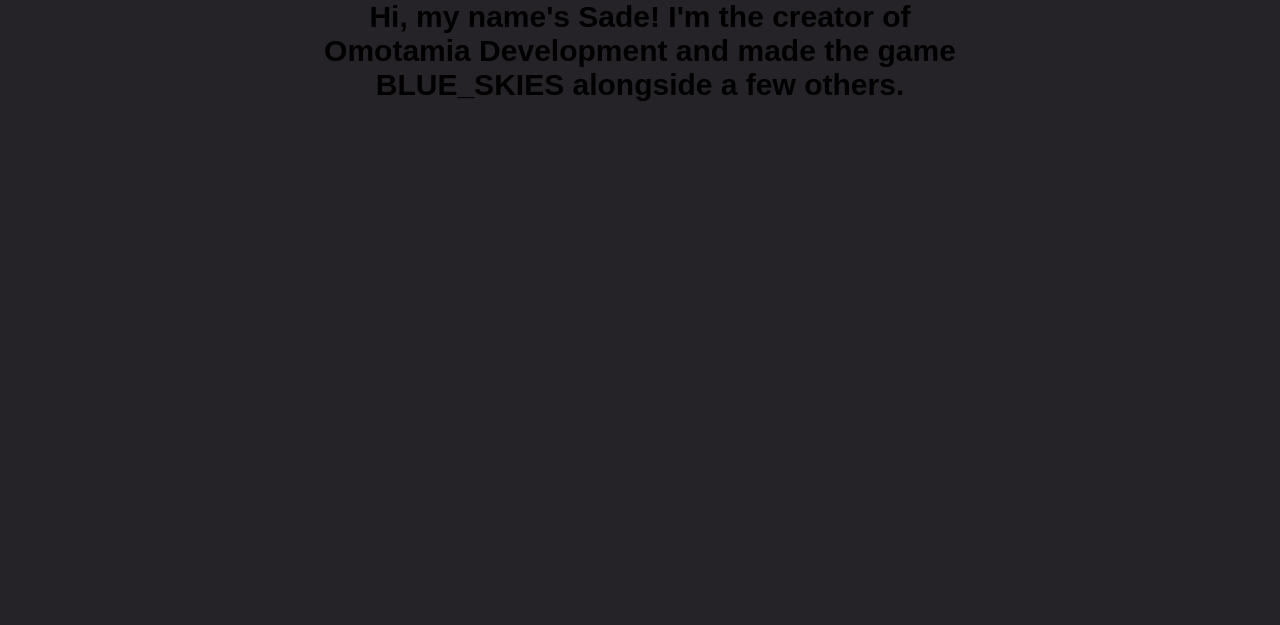
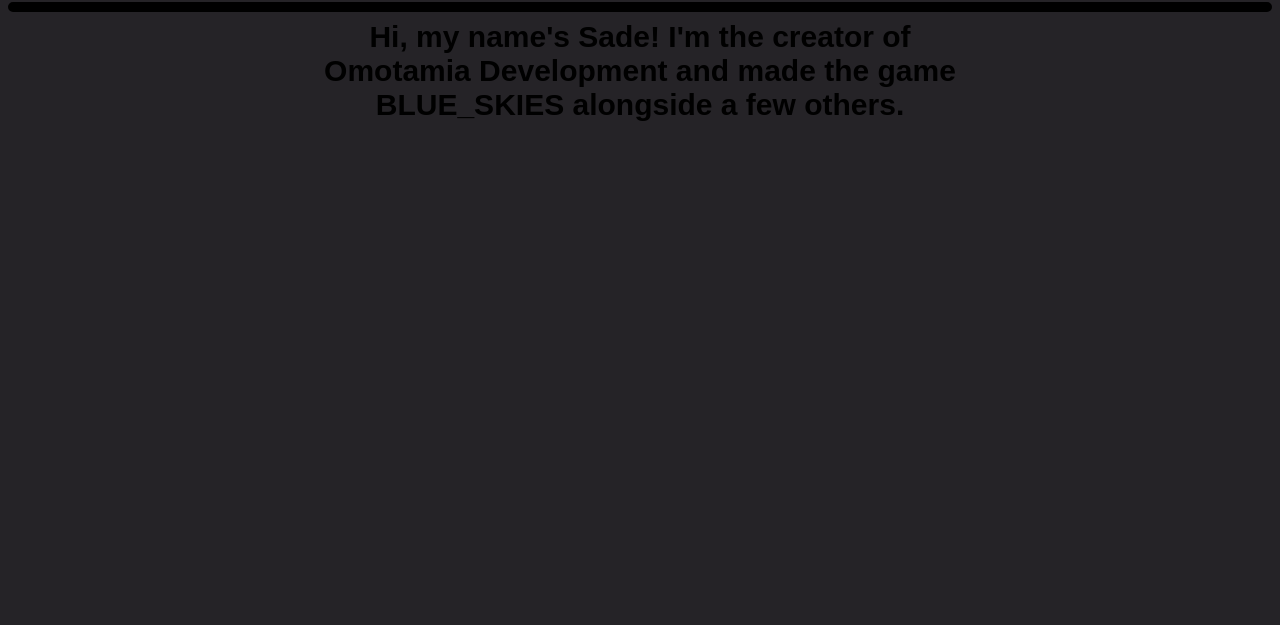
Before and after one commit to omotamiadev/website, a plain HTML site: page index.html in a window 1280 px wide. Shown: the part 175-800 px from the top of the page. Drawn offline with Linux system fonts and the light colour scheme.

Commit message:
Update style.css

```diff
--- a/style.css
+++ b/style.css
@@ -34,6 +34,6 @@ a:hover {
 }
 
 hr.new1 {
- border: 5px black;
+ border: 5px solid black;
  border-radius: 5px;
 }
```
